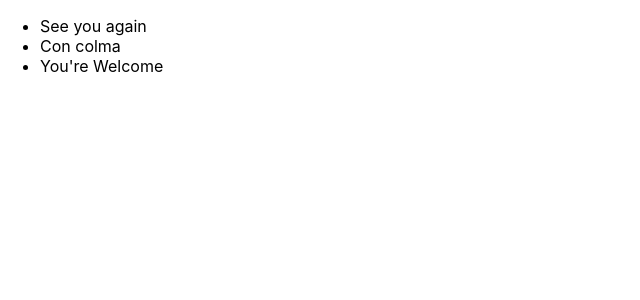
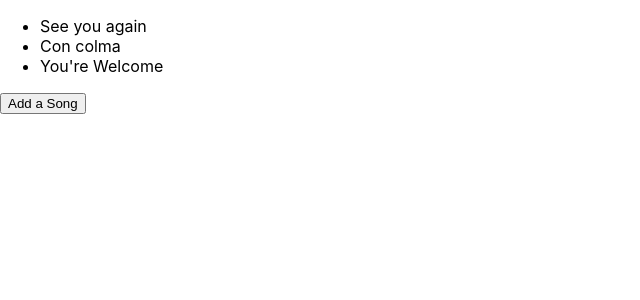
Before and after one commit to pratik-kumar-sahu/improved-garbanzo, a React (Create React App) app: page / in a window 1280 px wide. Shown: the top 300 px of the page, without its empty margins (0-640 px from the left). Built offline with nearby package versions, Linux system fonts and the light colour scheme.

Commit message:
Added button to add a new song

```diff
--- a/src/components/SongList.js
+++ b/src/components/SongList.js
@@ -7,6 +7,10 @@ function SongList() {
     { title: "You're Welcome", id: 3 },
   ]);
 
+  const addSong = () => {
+    setSongs([...songs, { title: "Where you are", id: 4 }]); // using id: 4 will throw error after clicking one time so for this we use uuid.
+  };
+
   return (
     <div className="song-list">
       <ul>
@@ -14,6 +18,7 @@ function SongList() {
           return <li key={song.id}>{song.title}</li>;
         })}
       </ul>
+      <button onClick={addSong}>Add a Song</button>
     </div>
   );
 }
```
